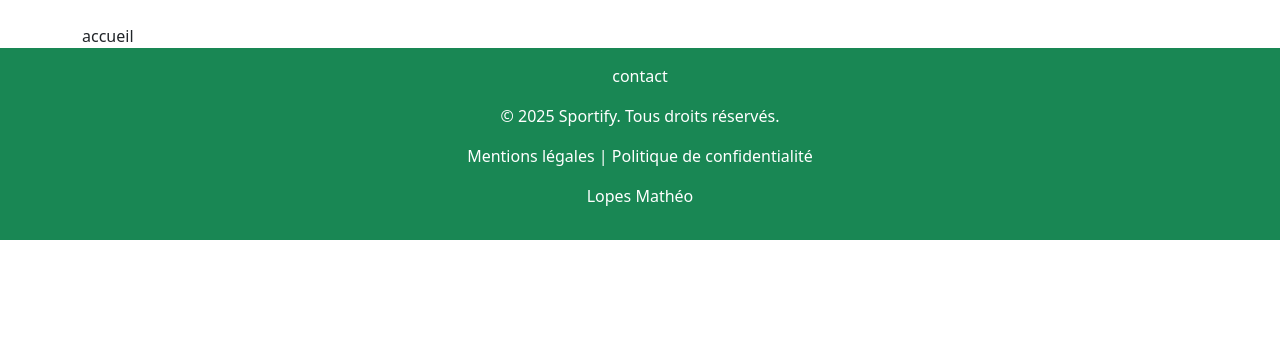
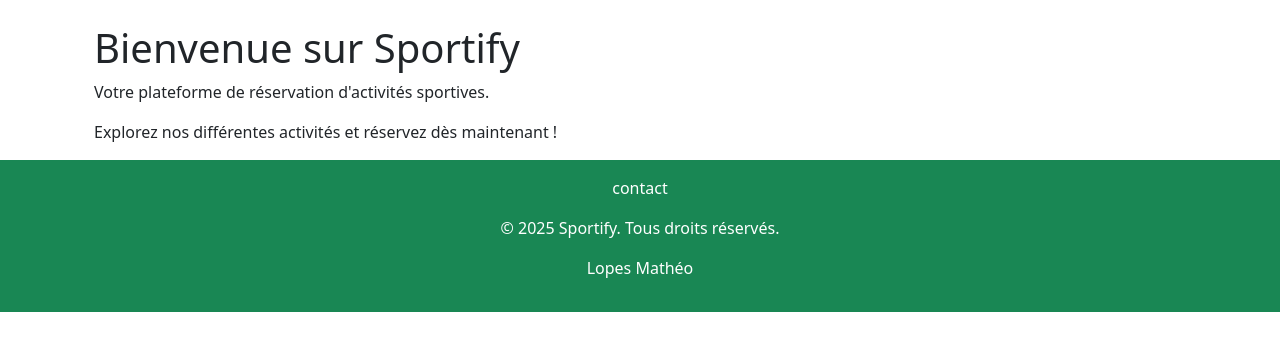
Before and after one commit to LethargicPixel/projet_informatique_web_s4, a PHP site: page / in a window 1280 px wide. Shown: the part 58-409 px from the top of the page. Run offline with PHP 8.4, Linux system fonts and the light colour scheme.

Commit message:
remplissage activité

```diff
--- a/index.php
+++ b/index.php
@@ -108,7 +108,6 @@ if ($_SESSION['connecter']) {
     <div class="text-center text-white p-3">
         <p><a class="text-white" href="?page=contact">contact</a></p>
         <p>© 2025 Sportify. Tous droits réservés.</p>
-        <p>Mentions légales | Politique de confidentialité</p>
         <p>Lopes Mathéo</p>
     </div>
 
--- a/pages/accueil.php
+++ b/pages/accueil.php
@@ -1 +1,13 @@
-accueil
+<!DOCTYPE html>
+<html lang="fr">
+
+
+<body>
+    <div class="container">
+        <h1>Bienvenue sur Sportify</h1>
+        <p>Votre plateforme de réservation d'activités sportives.</p>
+        <p>Explorez nos différentes activités et réservez dès maintenant !</p>
+    </div>
+</body>
+
+</html>
```
Also changed, not shown: pages/activite.php (+34 -1 lines).
